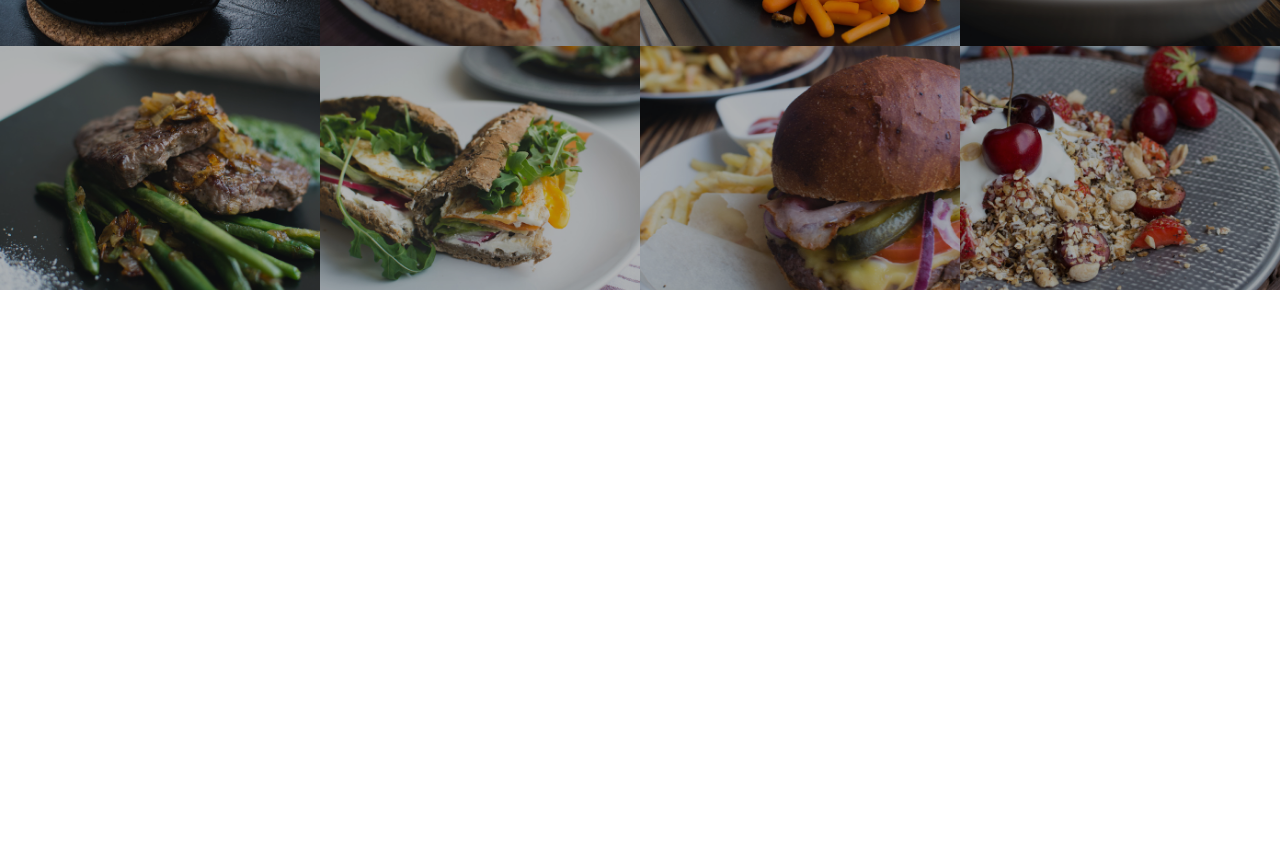
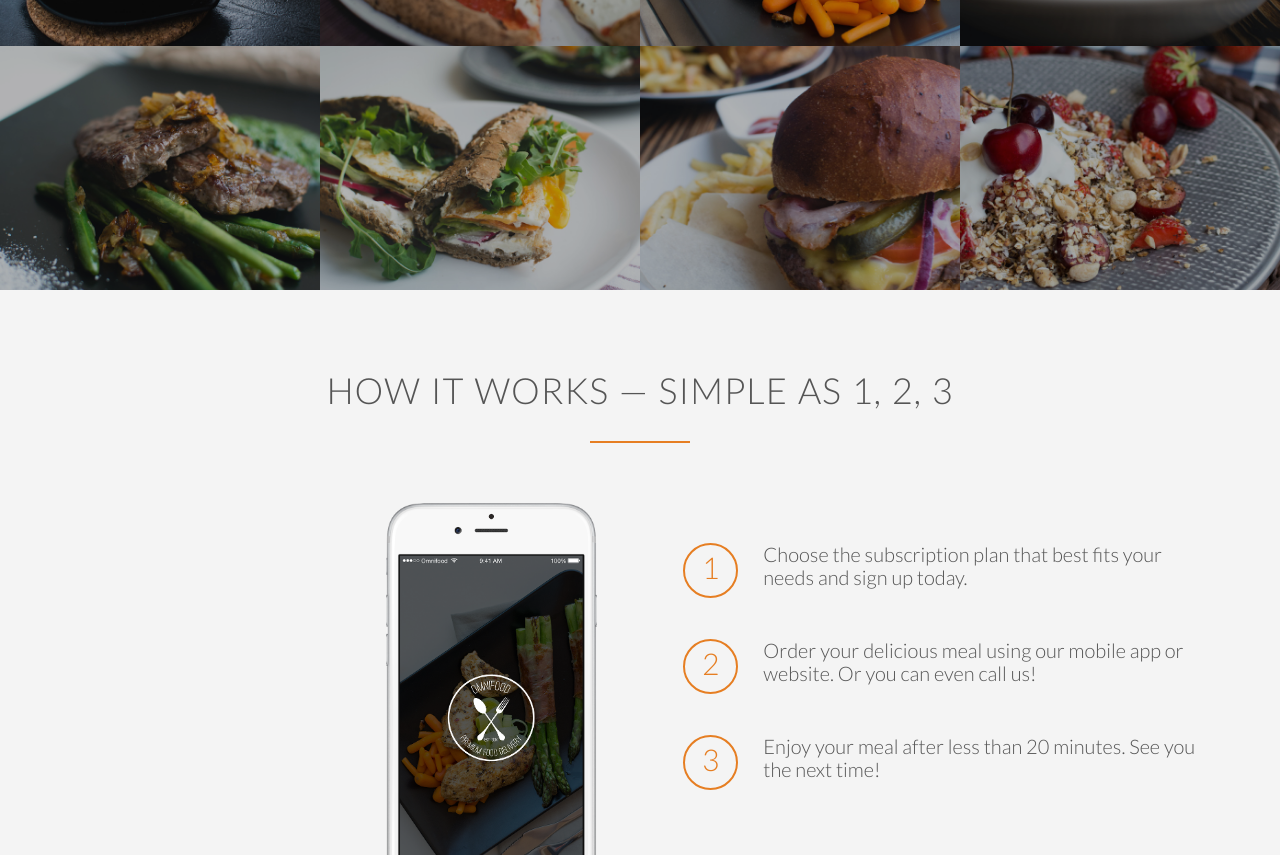
Before and after one commit to tanvirIqbal/Omnifood, a plain HTML site: page index.html in a window 1280 px wide. Shown: the part 1660-2515 px from the top of the page. Before the commit the page ends 1950 px from the top, so only its background shows below. Drawn offline with Linux system fonts and the light colour scheme; files whose address does not match are found by name.

Commit message:
Building steps section

```diff
--- a/index.html
+++ b/index.html
@@ -69,7 +69,7 @@
         </section>
 
         <section class="section-meals">
-            <ul class="meals-showcase">
+            <ul class="meals-showcase clearfix">
                 <li>
                     <figure class="meal-photo">
                         <img src="resources/img/1.jpg" alt="Korean bibimbap with egg and vegetables">
@@ -92,7 +92,7 @@
                 </li>
             </ul>
 
-            <ul class="meals-showcase">
+            <ul class="meals-showcase clearfix">
                 <li>
                     <figure class="meal-photo">
                         <img src="resources/img/5.jpg" alt="Paleo beef steak with vegetables">
@@ -115,10 +115,43 @@
                 </li>
             </ul>
         </section>
+
+        <section class="section-steps">
+            <div class="row">
+                <h2>How it works &mdash; Simple as 1, 2, 3</h2>
+            </div>
+            <div class="row">
+                <div class="col span-1-of-2 steps-box">
+                    <img src="resources/img/app-iPhone.png" alt="Omnifood app on iPhone" class="app-screen">
+                </div>
+                <div class="col span-1-of-2 steps-box">
+                    <div class="works-step">
+                        <div>1</div>
+                        <p>
+                            Choose the subscription plan that best fits your needs and sign up today.
+                        </p>
+                    </div>
+                    <div class="works-step">
+                        <div>2</div>
+                        <p>
+                            Order your delicious meal using our mobile app or website. Or you can even call us!
+                        </p>
+                    </div>
+                    <div class="works-step">
+                        <div>3</div>
+                        <p>
+                            Enjoy your meal after less than 20 minutes. See you the next time!
+                        </p>
+                    </div>
+
+                    <a href="#" class="btn-app"><img src="resources/img/download-app.svg" alt="App store button"> </a>
+                    <a href="#" class="btn-app"><img src="resources/img/download-app-android.png" alt="Play store button"> </a>
+                </div>
+            </div>
+        </section>
     </body>
 </html>
 
 
 <!--
-
 -->
--- a/resources/css/style.css
+++ b/resources/css/style.css
@@ -12,6 +12,19 @@ html{
     font-weight: 300;
     font-size: 20px;
     text-rendering: optimizeLegibility;
+}
+
+/* We use clearfix class to clear the float. We use this class to the parent who has childs that use the float property.*/
+.clearfix{
+    zoom:1
+}
+
+.clearfix:after {
+    content: '.';
+    clear:both;
+    display: block;
+    height: 0;
+    visibility: hidden;
 }
 
 /* ----- Header Section ----- */
@@ -212,3 +225,52 @@ h2:after{
     transform: scale(1.03); /* Animation step 2 */
     opacity: 1;
 }
+
+/* ----- How it works Section ----- */
+
+.section-steps{
+    background-color: #f4f4f4;
+}
+
+.steps-box:first-child{
+    text-align: right; /* it aligns not only text element but also all inline/inline-block elements */
+    padding-right: 3%;
+    margin-top: 30px;
+}
+
+.steps-box:last-child{
+    padding-left: 3%;
+    margin-top: 70px;
+}
+
+.app-screen{
+    width: 40%;
+}
+
+.works-step{
+    margin-bottom: 50px;
+}
+
+.works-step:last-of-type{
+    margin-bottom: 80px;
+}
+
+.works-step div{
+    color: #e67e22;
+    border: 2px solid #e67e22;
+    display: inline-block;
+    border-radius: 50%;
+    width: 55px;
+    height: 55px;
+    text-align: center;
+    padding: 5px;
+    float: left;
+    font-size: 150%;
+    margin-right: 25px;
+}
+
+.btn-app img{
+    height: 50px;
+    width: auto;
+    margin-right: 10px;
+}
```
